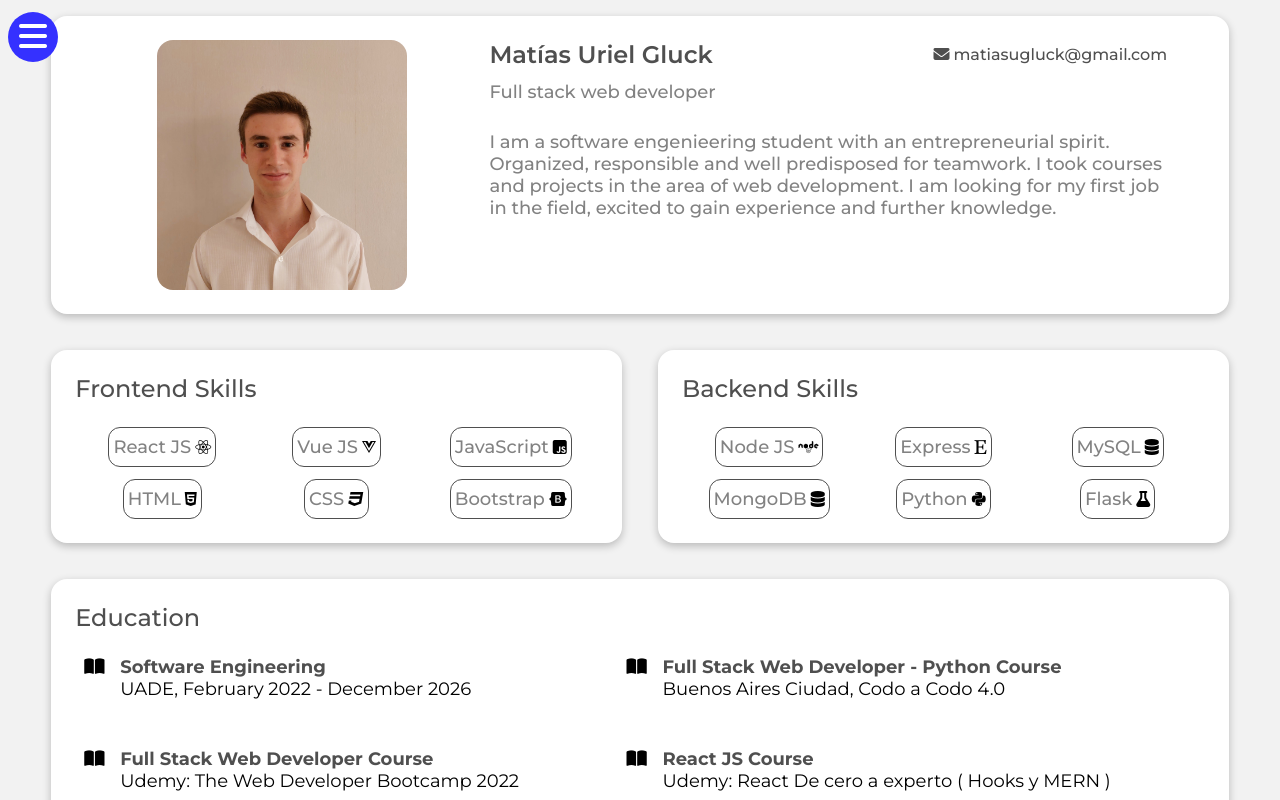
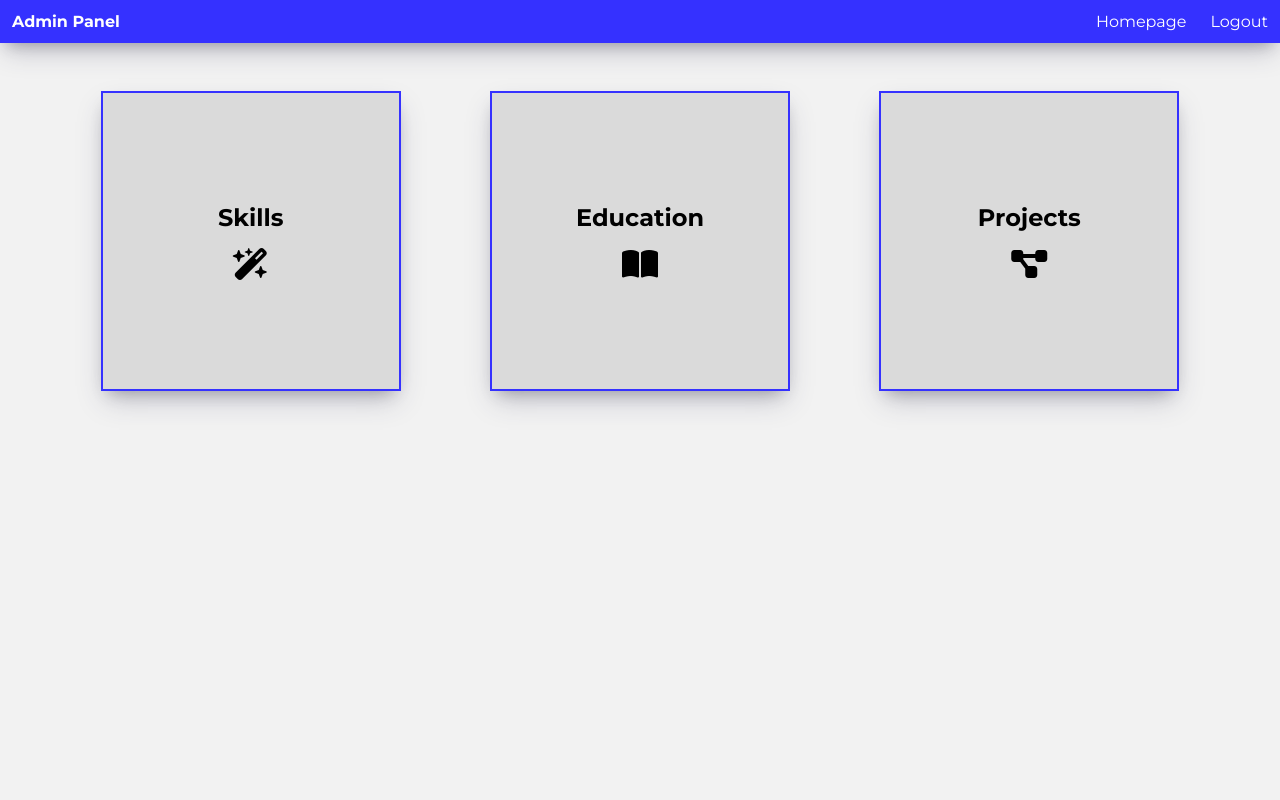
Before and after one commit to MatiasUrielGluck/portfolio_v3_frontend, a React (Vite) app: page /admin/home in a window 1280 px wide. Before the commit this address led to /. Built offline with nearby package versions, Linux system fonts and the light colour scheme.

Commit message:
Adding routes

```diff
--- a/src/components/AdminContainer/AdminContainer.jsx
+++ b/src/components/AdminContainer/AdminContainer.jsx
@@ -1,18 +1,25 @@
+import { useNavigate } from "react-router-dom";
 import "./admincontainer.css";
 
 export const AdminContainer = () => {
+  const navigate = useNavigate();
+
+  const onPanelClick = (path) => {
+    navigate(path)
+  };
+
   return (
     <div className="admin-container">
-      <div className="panel">
-        <h2>Skills Editor</h2>
+      <div className="panel" onClick={() => onPanelClick("/admin/skills")}>
+        <h2>Skills</h2>
         <i className="fa-sharp fa-solid fa-wand-magic-sparkles fa-2x"></i>
       </div>
       <div className="panel">
-        <h2>Education editor</h2>
+        <h2>Education</h2>
         <i className="fa-solid fa-book-open fa-2x"></i>
       </div>
       <div className="panel">
-        <h2>Projects editor</h2>
+        <h2>Projects</h2>
         <i className="fa-solid fa-diagram-project fa-2x"></i>
       </div>
     </div>
--- /dev/null
+++ b/src/components/AdminPanel/AdminPanel.jsx
@@ -0,0 +1,10 @@
+import { Navbar, AdminContainer } from "../";
+
+export const AdminPanel = () => {
+  return (
+    <div>
+      <Navbar />
+      <AdminContainer />
+    </div>
+  );
+};
--- /dev/null
+++ b/src/components/AdminPanel/index.js
@@ -0,0 +1 @@
+export * from "./AdminPanel";
--- /dev/null
+++ b/src/components/SkillsPanel/SkillsPanel.jsx
@@ -0,0 +1,5 @@
+export const SkillsPanel = () => {
+  return (
+    <div>SkillsPanel</div>
+  )
+}
--- /dev/null
+++ b/src/components/SkillsPanel/index.js
@@ -0,0 +1 @@
+export * from "./SkillsPanel";
--- a/src/components/index.js
+++ b/src/components/index.js
@@ -8,5 +8,6 @@ export * from "./ExperienceContainer";
 export * from "./HobbiesContainer";
 export * from "./Portfolio";
 export * from "./ContactContainer";
+export * from "./AdminPanel";
 export * from "./Navbar";
 export * from "./AdminContainer";
--- a/src/pages/admin/AdminPage.jsx
+++ b/src/pages/admin/AdminPage.jsx
@@ -1,10 +1,13 @@
-import { Navbar, AdminContainer } from "../../components"
+import { Navigate, Route, Routes } from "react-router-dom"
+import { AdminPanel, SkillsContainer } from "../../components"
 
 export const AdminPage = () => {
   return (
-    <div className="admin-page">
-       <Navbar />
-       <AdminContainer />
-    </div>
+    <Routes>
+      <Route path="home" element={<AdminPanel />}/>
+      <Route path="skills" element={<SkillsContainer />}/>
+
+      <Route path="*" element={<Navigate to="/admin/home"/>}/>
+    </Routes>
   )
 }
--- a/src/router/AppRouter.jsx
+++ b/src/router/AppRouter.jsx
@@ -1,14 +1,20 @@
 import { Navigate, Route, Routes } from "react-router-dom";
+import { SkillsContainer } from "../components";
 import { HomePage, LoginPage, AdminPage } from "../pages";
 
 export const AppRouter = () => {
   return (
     <Routes>
       <Route path="/" element={<HomePage />} />
-      <Route path="/login" element={<LoginPage />} />
-      <Route path="/admin" element={<AdminPage />} />
+      <Route path="login" element={<LoginPage />} />
+      <Route path="admin" element={<AdminPage />}>
+        <Route path="home" element={<AdminPage />} />
+        <Route path="skills" element={<SkillsContainer />} />
 
-      <Route path="/*" element={<Navigate to="/" />} />
+        <Route path="*" element={<Navigate to="home" />} />
+      </Route>
+
+      {/* <Route path="*" element={<Navigate to="/" />} /> */}
     </Routes>
   );
 };
```
